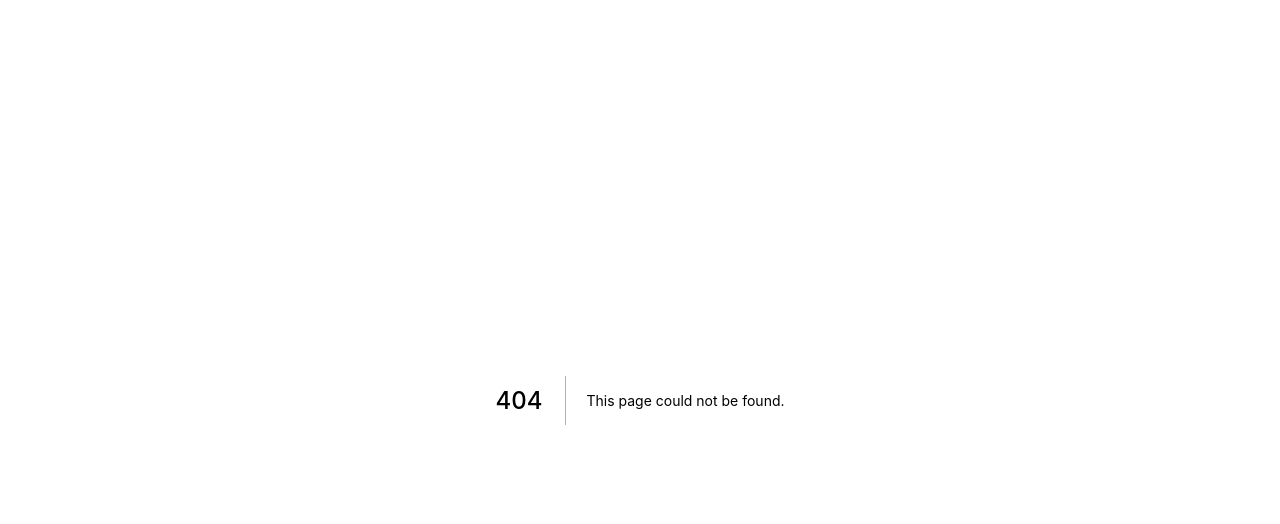
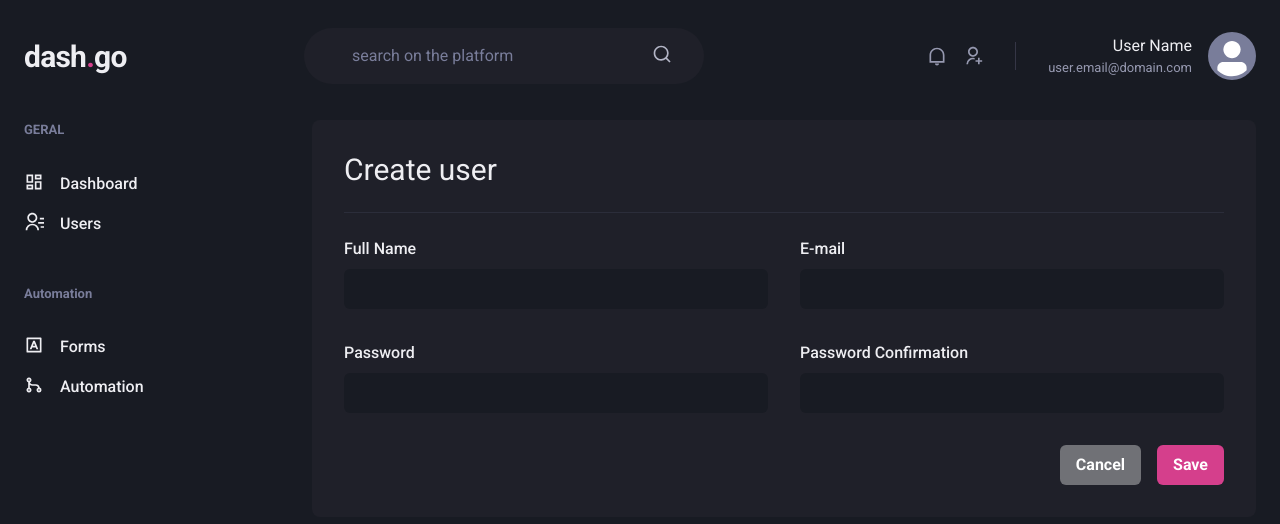
Before and after one commit to sonnymarinho/dashgo, a Next.js app: page /users/create in a window 1280 px wide. Before the commit this address had no page. Shown: the top 524 px of the page. Built offline with nearby package versions, Linux system fonts and the light colour scheme.

Commit message:
:sparkles: feat: create user page

```diff
--- /dev/null
+++ b/src/pages/users/create.tsx
@@ -0,0 +1,40 @@
+import { Box, Flex, Heading, Divider, VStack, SimpleGrid, HStack, Button } from '@chakra-ui/react';
+import { Input } from '../../components/Form/Input';
+import { Header } from '../../components/Header';
+import { Sidebar } from '../../components/Sidebar';
+
+export default function UserCreate() {
+  return (
+    <Box>
+      <Header />
+      <Flex w="100%" my="6" maxW={1480} mx="auto" px="6">
+        <Sidebar />
+
+        <Box flex="1" borderRadius="8" bg="gray.800" p="8">
+          <Heading size="lg" fontWeight="normal">
+            Create user
+          </Heading>
+          <Divider my="6" borderColor="gray.700" />
+
+          <VStack spacing={8}>
+            <SimpleGrid minChildWidth="240px" spacing="8" w="100%">
+              <Input name="name" label="Full Name" />
+              <Input name="email" type="email" label="E-mail" />
+            </SimpleGrid>
+            <SimpleGrid minChildWidth="240px" spacing="8" w="100%">
+              <Input name="password" type="password" label="Password" />
+              <Input name="password_confirmation" type="password" label="Password Confirmation" />
+            </SimpleGrid>
+          </VStack>
+
+          <Flex mt="8" justify="flex-end">
+            <HStack spacing="4">
+              <Button colorScheme="whiteAlpha"> Cancel</Button>
+              <Button colorScheme="pink"> Save</Button>
+            </HStack>
+          </Flex>
+        </Box>
+      </Flex>
+    </Box>
+  );
+}
```
